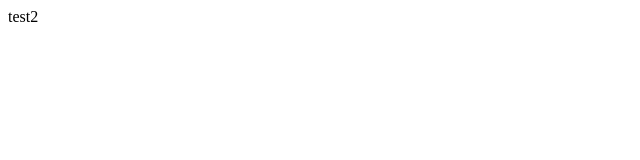
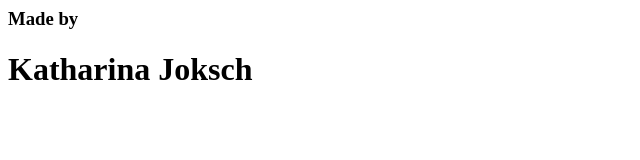
Before and after one commit to KathiJoksch/ci-cd, a plain HTML site: page index.html in a window 1280 px wide. Shown: the whole page, without its empty margins (0-640 px from the left). Drawn offline with Linux system fonts and the light colour scheme.

Commit message:
Updated yml and index.html.

```diff
--- a/index.html
+++ b/index.html
@@ -1 +1,2 @@
-test2
+<h3>Made by</h3>
+<h1>Katharina Joksch</h1>
```
